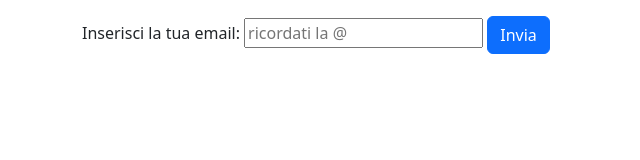
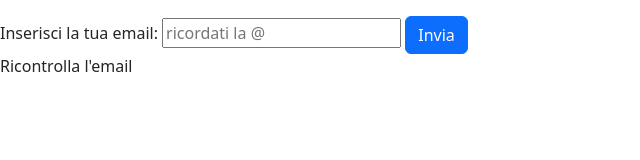
Before and after one commit to Elsti97/js-mail-dadi, a plain HTML site: page index.html in a window 1280 px wide. Both pictures are taken after a click on the button "Invia". Shown: the whole page, without its empty margins (0-640 px from the left). Drawn offline with nearby package versions, Linux system fonts and the light colour scheme.

Commit message:
Emails done

```diff
--- a/assets/js/main.js
+++ b/assets/js/main.js
@@ -7,17 +7,35 @@
 // * DADI
 // numero random da 1 a 6 per pc e player
 // if number player > number pc win
-// if number player < number pc lose
+// else if number player < number pc lose
+// else pareggio
 
+const email = document.getElementById("email");
 
-let email = document.getElementById("email");
+let risposta = document.getElementById("esito");
 
-let genera = document.getElementById("button-invia");
+function invia(){
 
-genera.addEventListener("click", function() {
-  let mail = email.value
+  const mail = email.value;
 
-  let mailAccettate = ["aldo@gmail.com", "giovanni@gmail.com", "giacomo@gmail.com"];
+  let mailTrue = false;
 
+  let mailAccettate = ["aldo@gmail.com", "giovanni@gmail.com", "giacomo@gmail.com", "franco@gmail.com", "pippo@gmail.com"];
 
-})
+  for (i = 0; i < mailAccettate.length; i++ ) {
+
+      if ( mail === mailAccettate[i] ){
+          mailTrue = true;
+      }
+  }
+
+  if (mailTrue === true) {
+      risposta.innerHTML = `Email giusta`
+  }
+
+  else {
+      risposta.innerHTML = `Ricontrolla l'email`
+  }
+}
+
+// * DADI
--- a/index.html
+++ b/index.html
@@ -11,14 +11,18 @@
   <!-- MIO CSS -->
   <link rel="stylesheet" href="./assets/css/style.css">
 </head>
+
 <body>
 
-  <div class="container mt-3">
+  <!-- * EMAIL -->
+  <div class="mt-3">
     <label for="email">Inserisci la tua email:</label>
     <input type="email" id="email" placeholder="ricordati la @">
-    <button class="btn btn-primary" id="button-invia">Invia</button>
-    <div class="esito"></div>
+    <button onclick="invia(); return false" class="btn btn-primary">Invia</button>
+    <div id="esito"></div>
   </div>
+
+  <!-- * DADI -->
 
 
 
```
